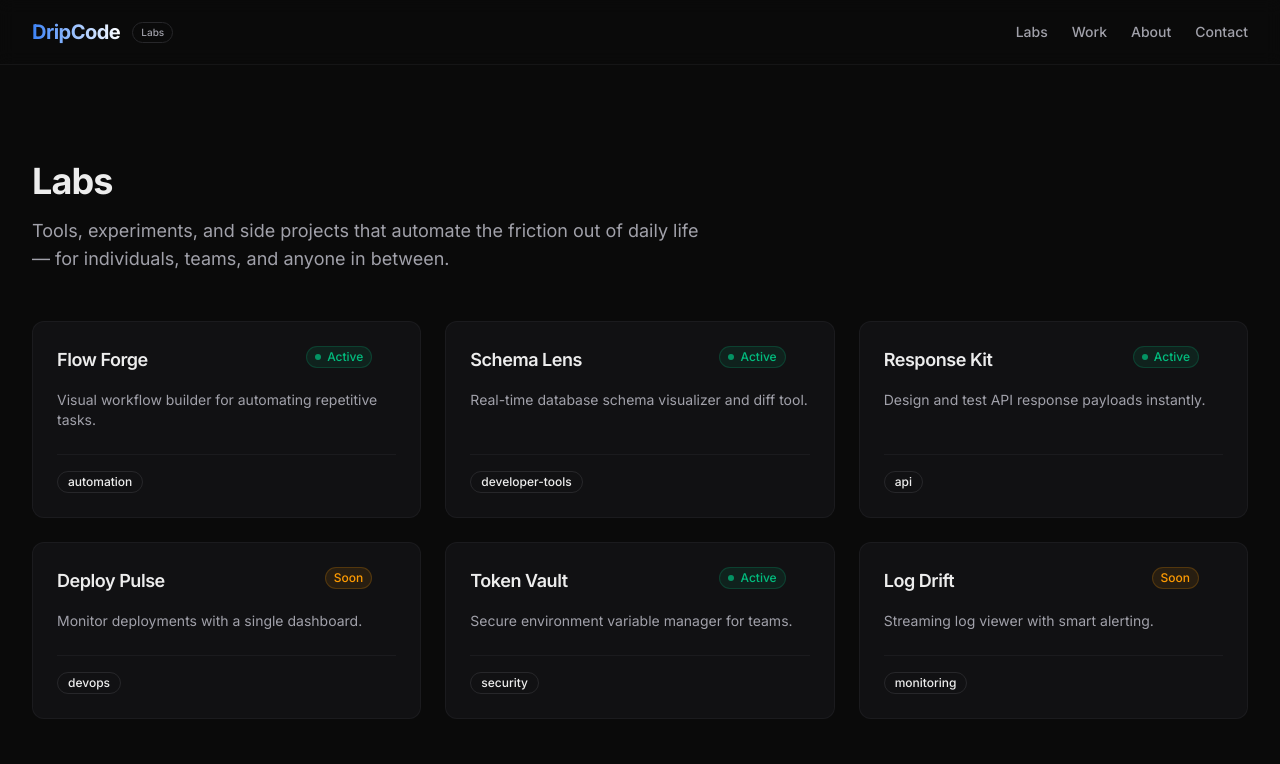
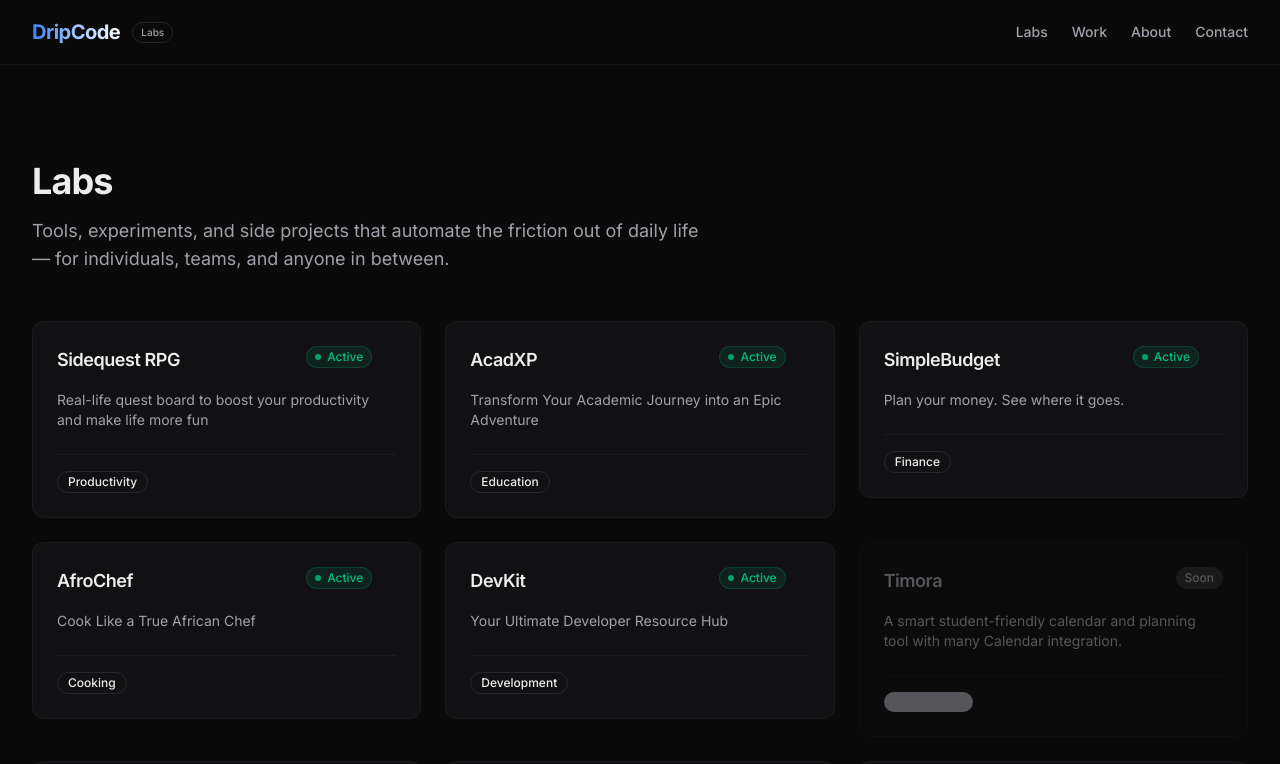
Before and after one commit to DripCode-Studio/dripcode-studio-labs, a Next.js app: page /labs in a window 1280 px wide. Shown: the top 764 px of the page. Built offline with nearby package versions, Linux system fonts and the light colour scheme.

Commit message:
feat: update LabCard component to handle 'soon' status and modify lab data structure

```diff
--- a/src/components/LabCard.tsx
+++ b/src/components/LabCard.tsx
@@ -11,6 +11,60 @@ interface LabCardProps {
 }
 
 export function LabCard({ lab, index }: LabCardProps) {
+  const isSoon = lab.soon;
+
+  const content = (
+    <div
+      className={`relative flex flex-col justify-between overflow-hidden rounded-xl border p-6 transition-all ${
+        isSoon
+          ? "border-border/30 bg-card/50 opacity-50 cursor-default"
+          : "border-border/50 bg-card transition-all hover:-translate-y-1 hover:border-primary/50 hover:shadow-lg hover:shadow-primary/5 group cursor-pointer"
+      }`}
+      data-testid={`card-lab-${lab.name}`}
+    >
+      <div className="flex items-start justify-between mb-4">
+        <h3 className={`font-semibold text-lg tracking-tight ${isSoon ? "text-muted-foreground" : "group-hover:text-primary transition-colors"}`}>
+          {lab.name}
+        </h3>
+        <div className="flex items-center gap-2">
+          {isSoon ? (
+            <div className="flex items-center gap-1.5 px-2 py-0.5 rounded-full bg-muted/20 text-muted-foreground text-xs font-medium border border-border/30">
+              Soon
+            </div>
+          ) : (
+            <div className="flex items-center gap-1.5 px-2 py-0.5 rounded-full bg-emerald-500/10 text-emerald-500 text-xs font-medium border border-emerald-500/20">
+              <span className="w-1.5 h-1.5 rounded-full bg-emerald-500 animate-pulse" />
+              Active
+            </div>
+          )}
+          {!isSoon && (
+            <ExternalLink className="w-4 h-4 text-muted-foreground opacity-0 -translate-x-2 group-hover:opacity-100 group-hover:translate-x-0 transition-all" />
+          )}
+        </div>
+      </div>
+
+      <p className="text-muted-foreground text-sm mb-6 flex-grow">
+        {lab.desc}
+      </p>
+
+      <div className="flex items-center justify-between mt-auto pt-4 border-t border-border/50">
+        <Tag variant={isSoon ? "muted" : "outline"}>{lab.tag}</Tag>
+      </div>
+    </div>
+  );
+
+  if (isSoon) {
+    return (
+      <motion.div
+        initial={{ opacity: 0, y: 20 }}
+        animate={{ opacity: 1, y: 0 }}
+        transition={{ duration: 0.4, delay: index * 0.1 }}
+      >
+        {content}
+      </motion.div>
+    );
+  }
+
   return (
     <motion.a
       href={lab.href}
@@ -19,35 +73,8 @@ export function LabCard({ lab, index }: LabCardProps) {
       initial={{ opacity: 0, y: 20 }}
       animate={{ opacity: 1, y: 0 }}
       transition={{ duration: 0.4, delay: index * 0.1 }}
-      className="group relative flex flex-col justify-between overflow-hidden rounded-xl border border-border/50 bg-card p-6 transition-all hover:-translate-y-1 hover:border-primary/50 hover:shadow-lg hover:shadow-primary/5"
-      data-testid={`card-lab-${lab.name}`}
     >
-      <div className="flex items-start justify-between mb-4">
-        <h3 className="font-semibold text-lg tracking-tight group-hover:text-primary transition-colors">
-          {lab.name}
-        </h3>
-        <div className="flex items-center gap-2">
-          {lab.status === "active" ? (
-            <div className="flex items-center gap-1.5 px-2 py-0.5 rounded-full bg-emerald-500/10 text-emerald-500 text-xs font-medium border border-emerald-500/20">
-              <span className="w-1.5 h-1.5 rounded-full bg-emerald-500 animate-pulse" />
-              Active
-            </div>
-          ) : (
-            <div className="flex items-center gap-1.5 px-2 py-0.5 rounded-full bg-amber-500/10 text-amber-500 text-xs font-medium border border-amber-500/20">
-              Soon
-            </div>
-          )}
-          <ExternalLink className="w-4 h-4 text-muted-foreground opacity-0 -translate-x-2 group-hover:opacity-100 group-hover:translate-x-0 transition-all" />
-        </div>
-      </div>
-
-      <p className="text-muted-foreground text-sm mb-6 flex-grow">
-        {lab.desc}
-      </p>
-
-      <div className="flex items-center justify-between mt-auto pt-4 border-t border-border/50">
-        <Tag variant="outline">{lab.tag}</Tag>
-      </div>
+      {content}
     </motion.a>
   );
 }
--- a/src/data/labs.ts
+++ b/src/data/labs.ts
@@ -3,50 +3,71 @@ export interface Lab {
   desc: string;
   tag: string;
   href: string;
-  status?: "active" | "soon";
+  soon: boolean;
 }
 
 export const labs: Lab[] = [
   {
-    name: "Flow Forge",
-    desc: "Visual workflow builder for automating repetitive tasks.",
-    tag: "automation",
-    href: "https://github.com/DripCode-Studio",
-    status: "active",
+    name: "Sidequest RPG",
+    desc: "Real-life quest board to boost your productivity and make life more fun",
+    tag: "Productivity",
+    href: "https://sidequest-rpg.vercel.app/",
+    soon: false,
   },
   {
-    name: "Schema Lens",
-    desc: "Real-time database schema visualizer and diff tool.",
-    tag: "developer-tools",
-    href: "https://github.com/DripCode-Studio",
-    status: "active",
+    name: "AcadXP",
+    desc: "Transform Your Academic Journey into an Epic Adventure",
+    tag: "Education",
+    href: "https://acadxp.vercel.app/",
+    soon: false,
   },
   {
-    name: "Response Kit",
-    desc: "Design and test API response payloads instantly.",
-    tag: "api",
-    href: "https://github.com/DripCode-Studio",
-    status: "active",
+    name: "SimpleBudget",
+    desc: "Plan your money. See where it goes.",
+    tag: "Finance",
+    href: "https://simplebudget-sigma.vercel.app/",
+    soon: false,
   },
   {
-    name: "Deploy Pulse",
-    desc: "Monitor deployments with a single dashboard.",
-    tag: "devops",
-    href: "https://github.com/DripCode-Studio",
-    status: "soon",
+    name: "AfroChef",
+    desc: "Cook Like a True African Chef",
+    tag: "Cooking",
+    href: "https://afrochef.dripcodestudio.com/",
+    soon: false,
   },
   {
-    name: "Token Vault",
-    desc: "Secure environment variable manager for teams.",
-    tag: "security",
-    href: "https://github.com/DripCode-Studio",
-    status: "active",
+    name: "DevKit",
+    desc: "Your Ultimate Developer Resource Hub",
+    tag: "Development",
+    href: "https://devkit.dripcodestudio.com/",
+    soon: false,
   },
   {
-    name: "Log Drift",
-    desc: "Streaming log viewer with smart alerting.",
-    tag: "monitoring",
-    href: "https://github.com/DripCode-Studio",
-    status: "soon",
+    name: "Timora",
+    desc: "A smart student-friendly calendar and planning tool with many Calendar integration.",
+    tag: "Productivity",
+    href: "#",
+    soon: true,
+  },
+  {
+    name: "VoiceUp",
+    desc: "Petition platform for your voice to be heard",
+    tag: "Advocacy",
+    href: "https://github.com/DripCode-Studio/VoiceUp/releases/tag/build-6",
+    soon: false,
+  },
+  {
+    name: "LedgerYear",
+    desc: "Track your expenses, year by year",
+    tag: "Finance",
+    href: "http://ledgeryear.dripcodestudio.com/",
+    soon: false,
+  },
+  {
+    name: "ChronoTasks",
+    desc: "Todo companion: set, track, and complete your goals as the year progresses.",
+    tag: "Productivity",
+    href: "https://tasks2026.dripcodestudio.com/",
+    soon: false,
   },
 ];
```
